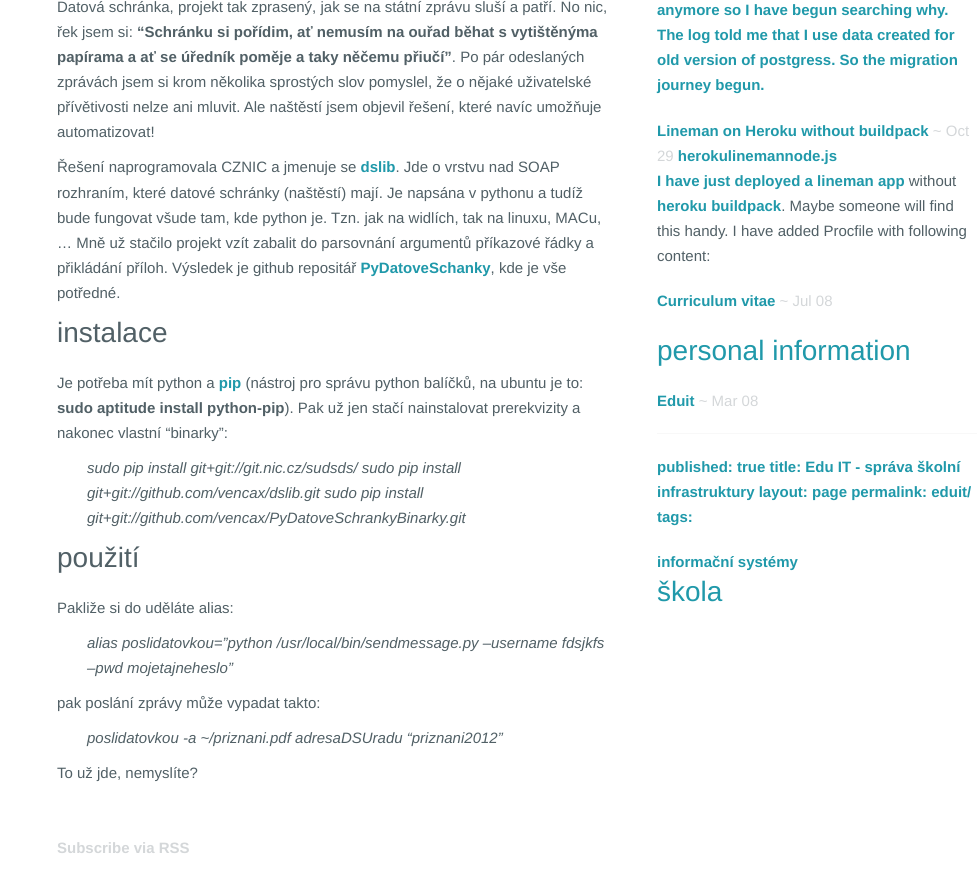
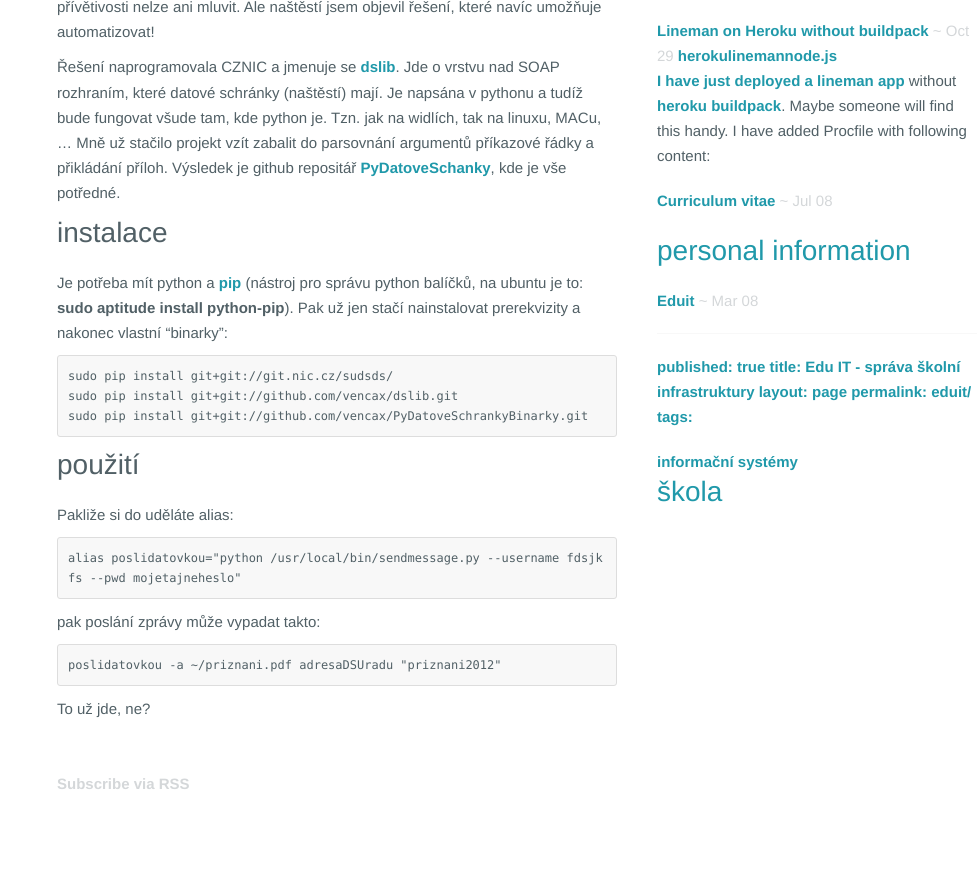
Before and after one commit to vencax/vencax.github.io, a Jekyll site: the page built from _posts/2013-3-21-datove-schranky-jinak.md, in a window 1280 px wide and 900 px high, scrolled down 638 px. Shown: the top 892 px of the window, without its empty margins (303-1280 px from the left). Built offline with Jekyll 4.4.1, drawn with Linux system fonts in a browser that asks for light colours; Markdown is read by kramdown in place of the engine named in the settings; after the commit the page ends 1474 px from its top, so only the background shows below that.

Commit message:
Update 2013-3-21-datove-schranky-jinak.md

````diff
--- a/_posts/2013-3-21-datove-schranky-jinak.md
+++ b/_posts/2013-3-21-datove-schranky-jinak.md
@@ -2,7 +2,7 @@
 layout: blog
 category: blog
 published: true
-splash: "http://placehold.it/1600x500"
+splash: "https://www.mojedatovaschranka.cz/as2/static/images/layout/header-bg.png"
 title: Datové schránky jinak
 tags:
   - Názory
@@ -25,17 +25,21 @@ Výsledek je github repositář [PyDatoveSchanky](https://github.com/vencax/PyDa
 Je potřeba mít python a [pip](https://pypi.python.org/pypi/pip) (nástroj pro správu python balíčků, na ubuntu je to: __sudo aptitude install python-pip__).
 Pak už jen stačí nainstalovat prerekvizity a nakonec vlastní "binarky":
 
-> sudo pip install git+git://git.nic.cz/sudsds/
-> sudo pip install git+git://github.com/vencax/dslib.git
-> sudo pip install git+git://github.com/vencax/PyDatoveSchrankyBinarky.git
+```bash
+sudo pip install git+git://git.nic.cz/sudsds/
+sudo pip install git+git://github.com/vencax/dslib.git
+sudo pip install git+git://github.com/vencax/PyDatoveSchrankyBinarky.git
+```
 
 ## použití
 Pakliže si do uděláte alias:
 
-> alias poslidatovkou="python /usr/local/bin/sendmessage.py --username fdsjkfs --pwd mojetajneheslo"
+```bash
+alias poslidatovkou="python /usr/local/bin/sendmessage.py --username fdsjkfs --pwd mojetajneheslo"
+```
 
 pak poslání zprávy může vypadat takto:
-
-> poslidatovkou -a ~/priznani.pdf adresaDSUradu "priznani2012"
-
-To už jde, nemyslíte?
+```bash
+poslidatovkou -a ~/priznani.pdf adresaDSUradu "priznani2012"
+```
+To už jde, ne?
````
